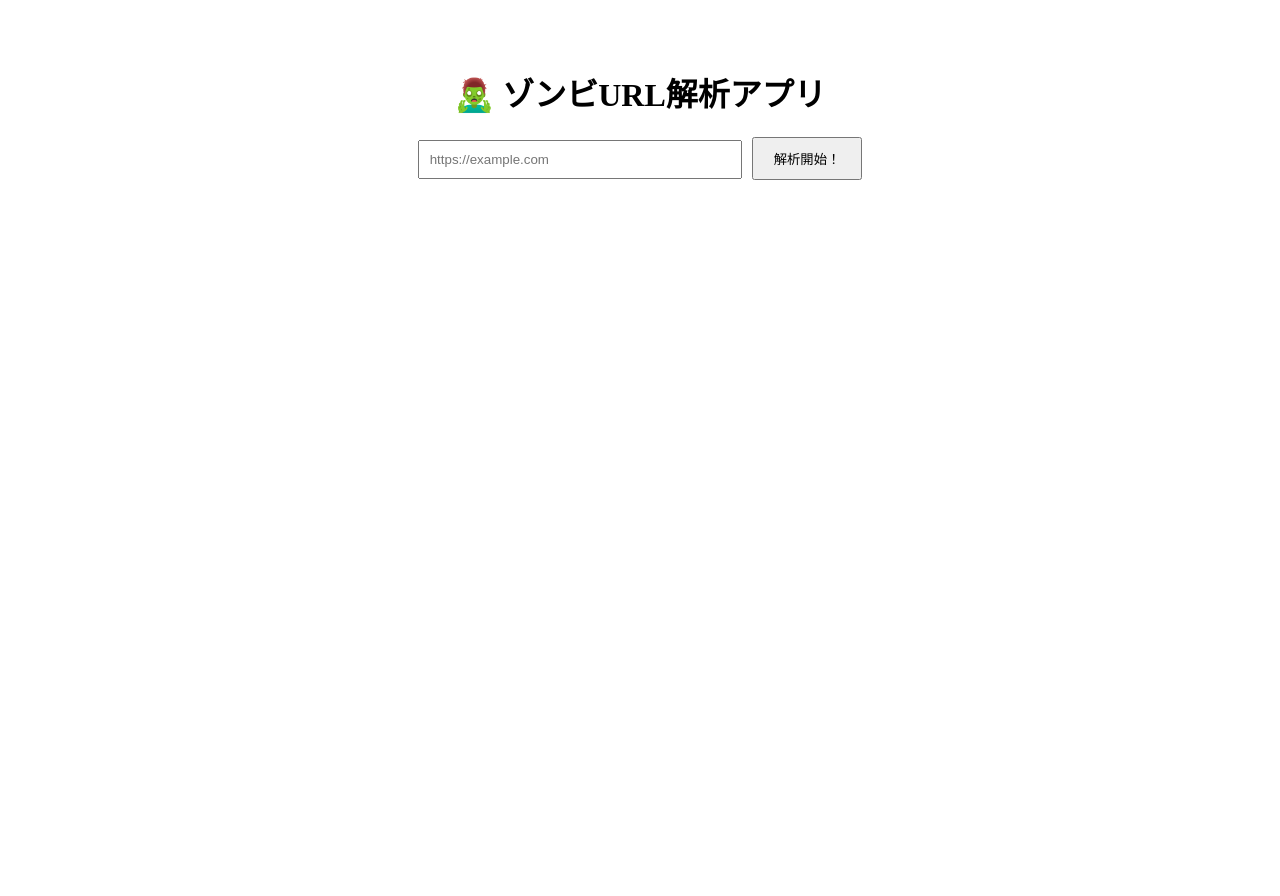
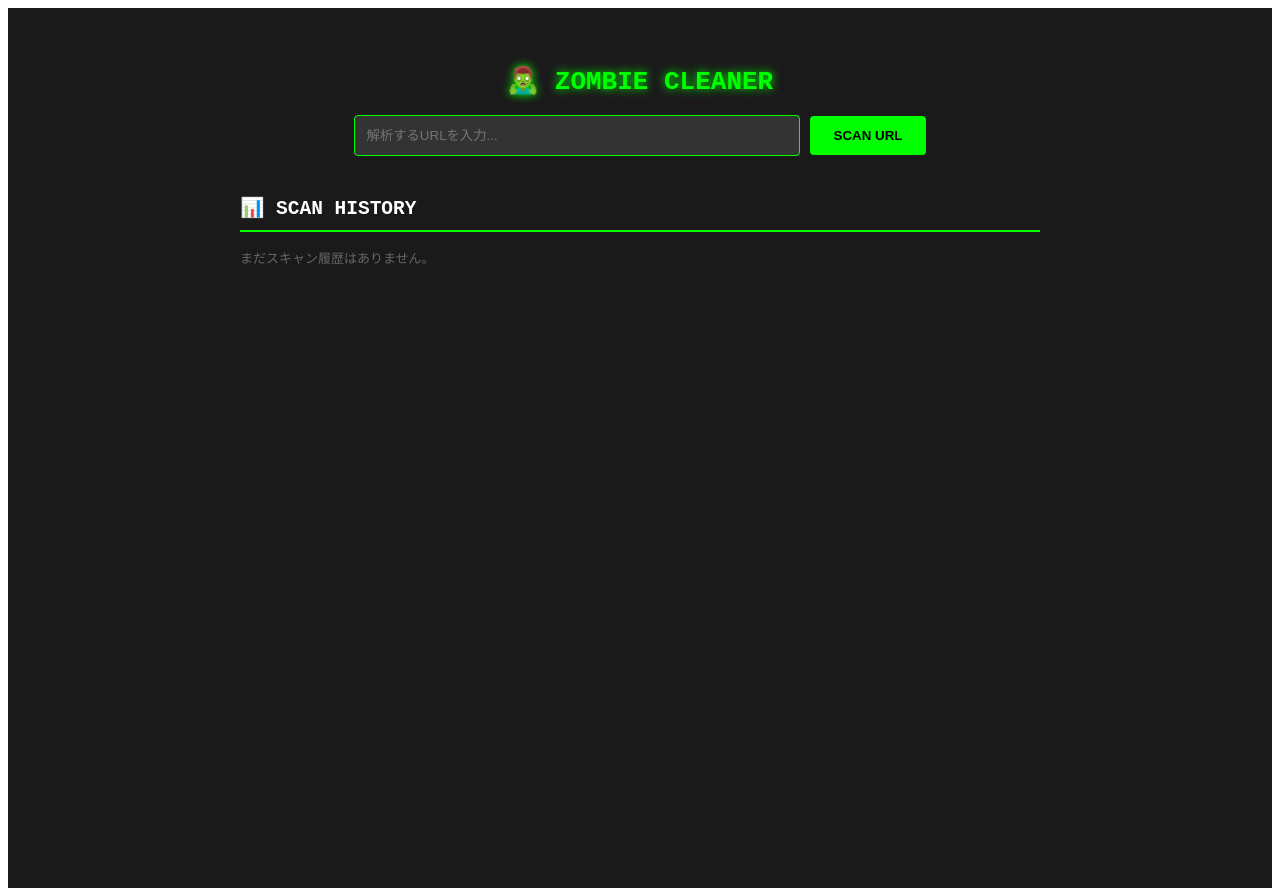
Before and after one commit to d-shiba-inu/impression_zombie_cleaner, a React (Vite) app: page / in a window 1280 px wide. Before the commit the page ends 800 px from the top, so only its background shows below. Built offline with nearby package versions, Linux system fonts and the light colour scheme.

Commit message:
解析結果の履歴表示

```diff
--- a/src/pages/TopPage/index.jsx
+++ b/src/pages/TopPage/index.jsx
@@ -2,64 +2,78 @@ import React, { useState } from 'react';
 
 export const TopPage = () => {
   const [url, setUrl] = useState('');
-  const [result, setResult] = useState('');
-  const [loading, setLoading] = useState(false); // 読み込み中かどうか
+  const [history, setHistory] = useState([]); // 1. 履歴を保存する配列
+  const [loading, setLoading] = useState(false);
 
-  const handleAnalyze = async () => { // async を付ける
+  const handleAnalyze = async () => {
     if (!url) return alert("URLを入力してほしいワン！🐶");
-
     setLoading(true);
-    setResult('Railsに問い合わせ中... 🧟‍♂️');
-
     try {
-      // 🚀 ここが Rails への通信！
       const response = await fetch('http://localhost:3000/api/v1/analyses', {
         method: 'POST',
-        headers: {
-          'Content-Type': 'application/json',
-        },
-        body: JSON.stringify({ url: url }), // 入力したURLをJSONにして送る
+        headers: { 'Content-Type': 'application/json' },
+        body: JSON.stringify({ url: url }),
       });
+      const data = await response.json();
 
-      const data = await response.json(); // Railsからの返事（JSON）を解析
-      setResult(data); // Railsから届いたオブジェクトを保存！
-
+      // 2. 新しい結果を履歴の先頭に追加
+      setHistory([data.data, ...history]);
+      setUrl(''); // 入力欄を空にする
     } catch (error) {
-      console.error('通信エラー:', error);
-      setResult('Railsくんが反応してくれないみたいだワン... 😢');
+      alert('通信失敗だワン... 😢');
     } finally {
       setLoading(false);
     }
   };
 
   return (
-    <div style={{ padding: '40px', textAlign: 'center' }}>
-      <h1>🧟‍♂️ ゾンビURL解析アプリ</h1>
-      <div style={{ margin: '20px 0' }}>
+    <div style={{ backgroundColor: '#1a1a1a', color: '#fff', minHeight: '100vh', padding: '40px', fontFamily: 'monospace' }}>
+      <h1 style={{ textAlign: 'center', color: '#00ff00', textShadow: '0 0 10px #00ff00' }}>🧟‍♂️ ZOMBIE CLEANER</h1>
+
+      {/* 入力エリア */}
+      <div style={{ maxWidth: '600px', margin: '0 auto 40px', textAlign: 'center' }}>
         <input
           type="text"
           value={url}
           onChange={(e) => setUrl(e.target.value)}
-          placeholder="https://example.com"
-          style={{ padding: '10px', width: '300px' }}
+          placeholder="解析するURLを入力..."
+          style={{ width: '70%', padding: '12px', background: '#333', color: '#fff', border: '1px solid #00ff00', borderRadius: '4px' }}
         />
-        <button onClick={handleAnalyze} disabled={loading} style={{ padding: '10px 20px', marginLeft: '10px' }}>
-          {loading ? '解析中...' : '解析開始！'}
+        <button
+          onClick={handleAnalyze}
+          disabled={loading}
+          style={{ padding: '12px 24px', marginLeft: '10px', background: '#00ff00', color: '#000', fontWeight: 'bold', cursor: 'pointer', border: 'none', borderRadius: '4px' }}
+        >
+          {loading ? 'SCANNING...' : 'SCAN URL'}
         </button>
       </div>
-      {result && result.data && (
-        <div style={{ marginTop: '20px', padding: '20px', backgroundColor: '#fff', borderRadius: '10px', border: '2px solid #333' }}>
-          <h2 style={{ color: result.data.is_zombie ? 'red' : 'green' }}>
-            {result.data.is_zombie ? '🧟‍♂️ ゾンビ判定！' : '👤 人間判定！'}
-          </h2>
-          <p><strong>ID:</strong> @{result.data.screen_name}</p>
-          <p><strong>自己紹介:</strong> {result.data.description || '（未設定）'}</p>
-          <p><strong>FF比:</strong> {result.data.followers_count} / {result.data.following_count}</p>
-          <div style={{ fontSize: '24px', fontWeight: 'bold' }}>
-            スコア: {result.data.score}点
-          </div>
+
+      {/* 3. 履歴表示エリア */}
+      <div style={{ maxWidth: '800px', margin: '0 auto' }}>
+        <h2 style={{ borderBottom: '2px solid #00ff00', paddingBottom: '10px' }}>📊 SCAN HISTORY</h2>
+        {history.length === 0 && <p style={{ color: '#666' }}>まだスキャン履歴はありません。</p>}
+
+        <div style={{ display: 'grid', gridTemplateColumns: 'repeat(auto-fill, minmax(250px, 1fr))', gap: '20px', marginTop: '20px' }}>
+          {history.map((item, index) => (
+            <div key={index} style={{
+              padding: '15px',
+              background: '#2a2a2a',
+              borderRadius: '8px',
+              borderLeft: `5px solid ${item.is_zombie ? '#ff0000' : '#00ff00'}`,
+              boxShadow: '0 4px 6px rgba(0,0,0,0.3)'
+            }}>
+              <div style={{ fontWeight: 'bold', color: item.is_zombie ? '#ff0000' : '#00ff00' }}>
+                {item.is_zombie ? '🧟‍♂️ ZOMBIE' : '👤 HUMAN'}
+              </div>
+              <div style={{ fontSize: '0.9em', margin: '5px 0' }}>@{item.screen_name}</div>
+              <div style={{ fontSize: '0.8em', color: '#aaa', height: '40px', overflow: 'hidden' }}>{item.description}</div>
+              <div style={{ marginTop: '10px', textAlign: 'right', fontWeight: 'bold' }}>
+                SCORE: {item.score}
+              </div>
+            </div>
+          ))}
         </div>
-      )}
+      </div>
     </div>
   );
 };
```
